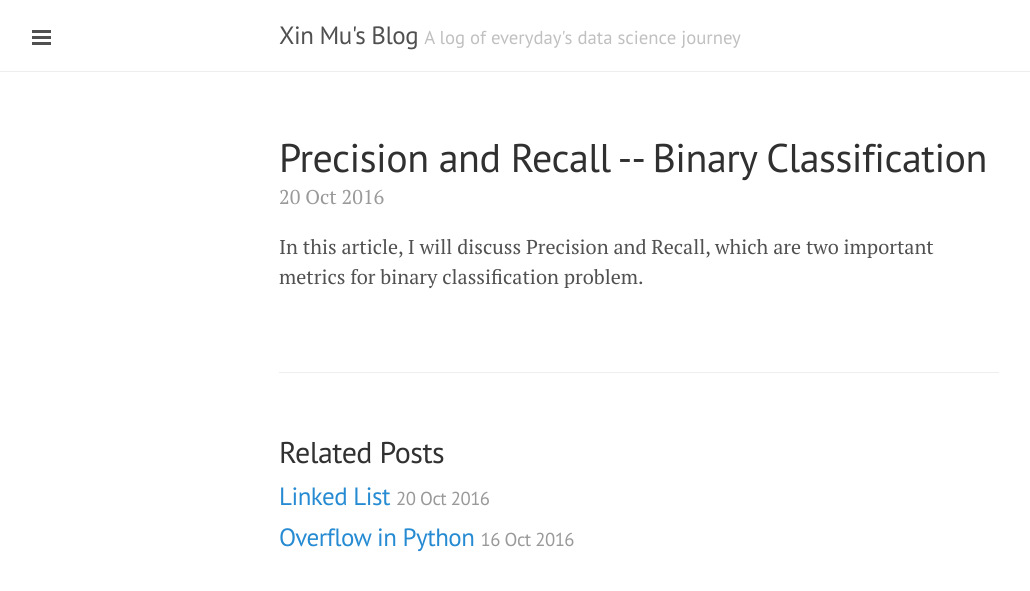
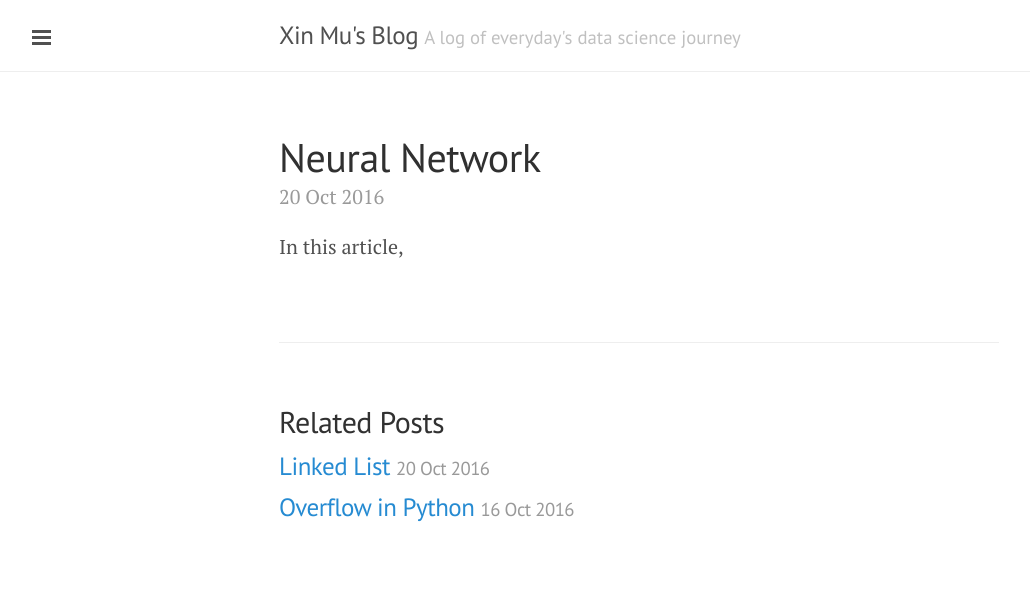
Before and after one commit to xinmu01/xinmu01.github.io, a Jekyll site: the page built from _posts/2016-10-20-precision-and-recall-binary-classification.markdown, in a window 1280 px wide. Shown: the top 591 px of the page, without its empty margins (1-1031 px from the left). Built offline with Jekyll 4.4.1, drawn with Linux system fonts in a browser that asks for light colours.

Commit message:
Post update: null

```diff
--- a/_posts/2016-10-20-precision-and-recall-binary-classification.markdown
+++ b/_posts/2016-10-20-precision-and-recall-binary-classification.markdown
@@ -1,6 +1,6 @@
 ---
 published: true
-title: Precision and Recall -- Binary Classification
+title: Neural Network
 layout: post
 ---
-In this article, I will discuss Precision and Recall, which are two important metrics for binary classification problem.
+In this article,
```
